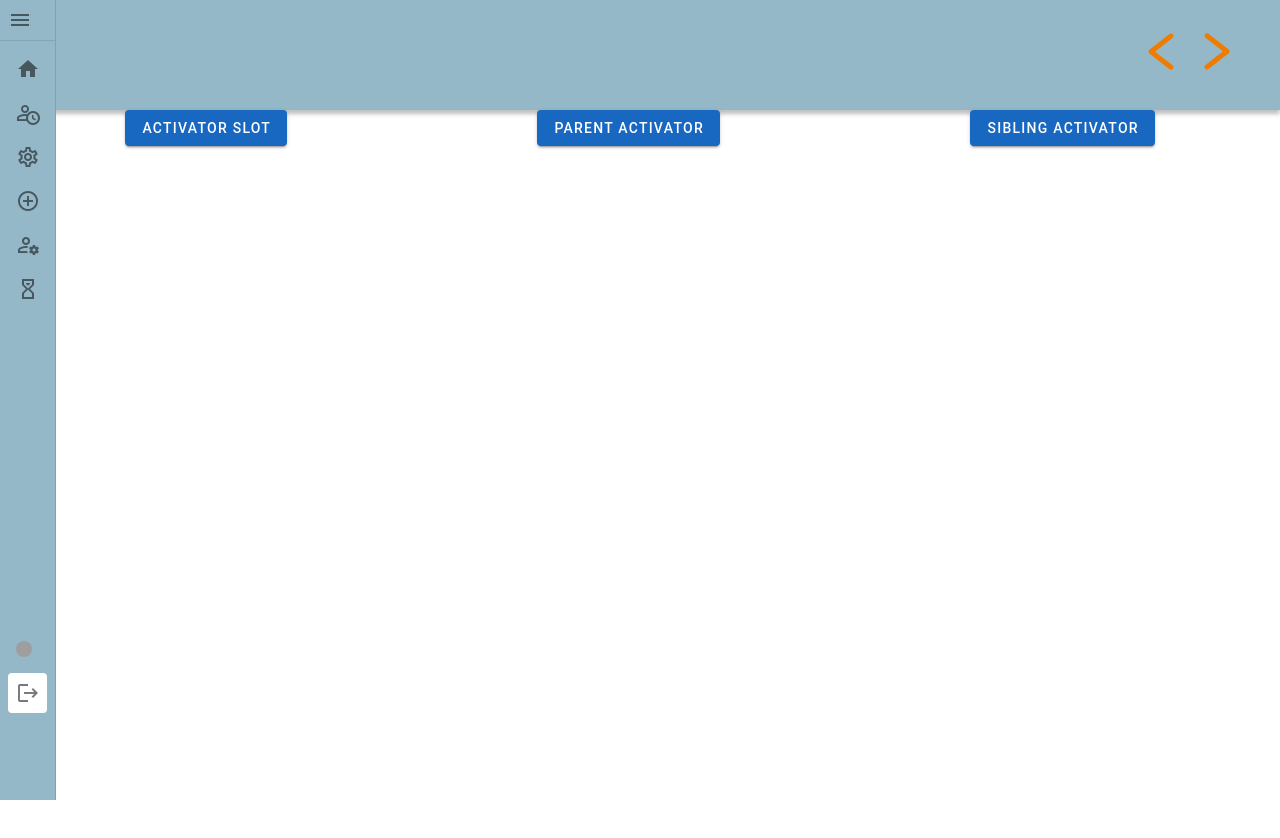
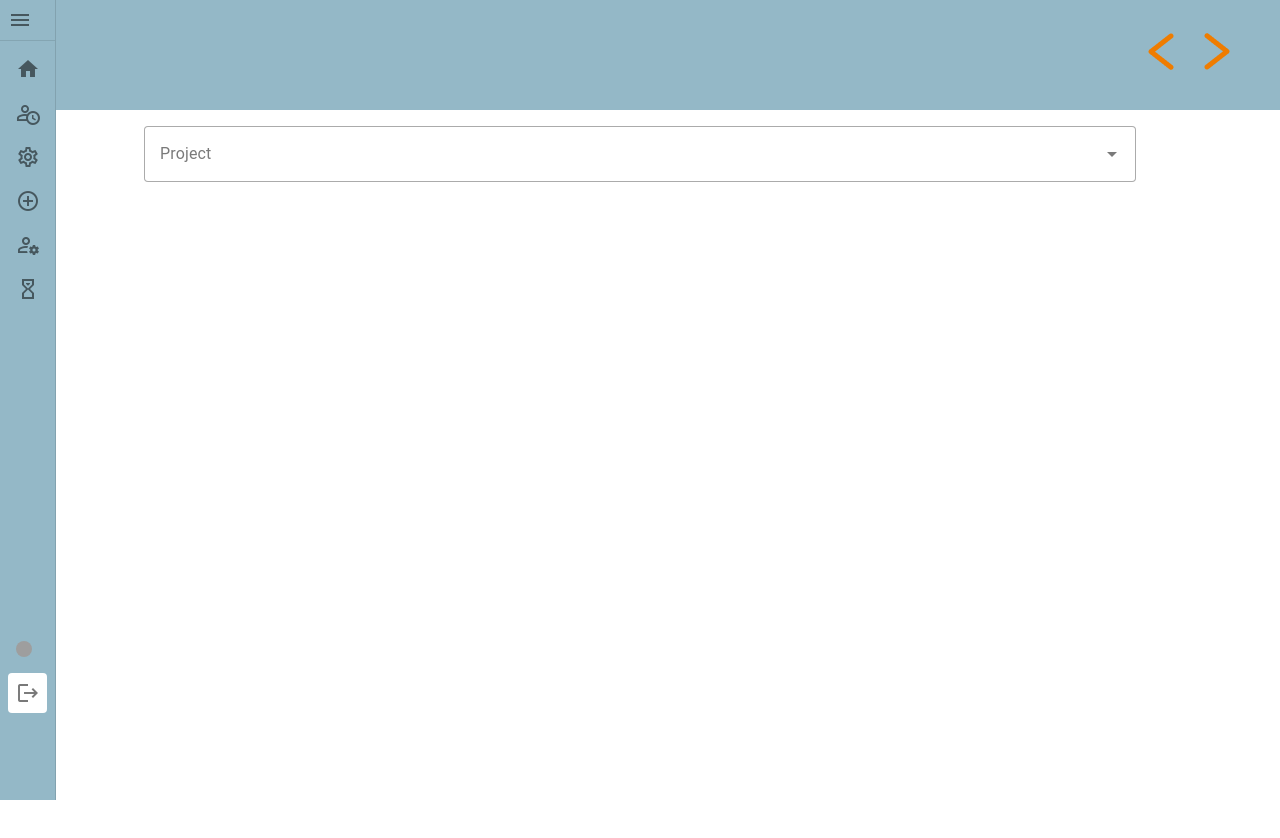
Before and after one commit to danGitRys/quanto-project, a Vue app in the folder frontend/quanto-front/: page /ManageProject in a window 1280 px wide. Shown: the top 838 px of the page. Before the commit the page ends 800 px from the top, so only its background shows below. Built offline with nearby package versions, Linux system fonts and the light colour scheme; grey boxes are pictures that could not be loaded.

Commit message:
PROJ-47 <Wechsel auf Vueprime>

```diff
--- a/frontend/quanto-front/src/components/ManageProject.vue
+++ b/frontend/quanto-front/src/components/ManageProject.vue
@@ -1,53 +1,32 @@
 <template>
-    <div class="d-flex justify-space-around">
-        <v-menu>
-            <template v-slot:activator="{ props }">
-                <v-btn color="primary" v-bind="props">
-                    Activator slot
-                </v-btn>
-            </template>
-            <v-list>
-                <v-list-item v-for="(item, index) in items" :key="index" :value="index">
-                    <v-list-item-title>{{ item.title }}</v-list-item-title>
-                </v-list-item>
-            </v-list>
-        </v-menu>
-
-        <v-btn color="primary">
-            Parent activator
-
-            <v-menu activator="parent">
-                <v-list>
-                    <v-list-item v-for="(item, index) in items" :key="index" :value="index">
-                        <v-list-item-title>{{ item.title }}</v-list-item-title>
-                    </v-list-item>
-                </v-list>
-            </v-menu>
-        </v-btn>
-
-        <v-btn id="menu-activator" color="primary">
-            Sibling activator
-        </v-btn>
-
-        <v-menu activator="#menu-activator">
-            <v-list>
-                <v-list-item v-for="(item, index) in items" :key="index" :value="index">
-                    <v-list-item-title>{{ item.title }}</v-list-item-title>
-                </v-list-item>
-            </v-list>
-        </v-menu>
+    <div class="container">
+        <v-app>
+            <v-container>
+                <v-select label="Project" :items="items" variant="outlined"></v-select>
+            </v-container>
+        </v-app>
     </div>
 </template>
 
-<script>
-export default {
-    data: () => ({
-        items: [
-            { title: 'Click Me' },
-            { title: 'Click Me' },
-            { title: 'Click Me' },
-            { title: 'Click Me 2' },
-        ],
-    }),
+<script setup>
+import { ref } from 'vue';
+import { useAppStore } from '@/store/app';
+
+const selectedProjectName = ref('');
+const selectedProjectPosition = ref('');
+const appStore = useAppStore();
+const optionsData = appStore.names;
+
+let items = [];
+
+for (let i = 0; i < optionsData.length; i++) {
+    items[i] = optionsData[i];
 }
+
 </script>
+
+<style scoped>
+.v-container {
+    width: 80%;
+}
+</style>
```
